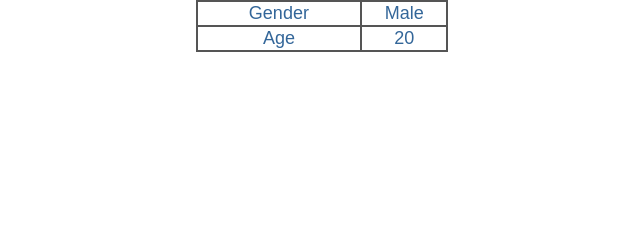
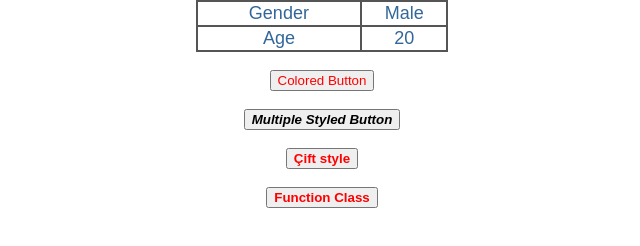
Before and after one commit to serhatyl/Angular2NestedComponent, an Angular app: page / in a window 1280 px wide. Shown: the part 524-770 px from the top of the page, without its empty margins (318-958 px from the left). Built offline with nearby package versions, Linux system fonts and the light colour scheme.

Commit message:
Class Binding

```diff
--- a/src/app/app.component.html
+++ b/src/app/app.component.html
@@ -14,5 +14,9 @@
   <span bind-innerHtml='pageHeader'></span><!--cannonical form yöntemi-->
   <!--Angular ayrıca veriyi bind etmeden önce kötü amaçlı olup olmadığını kontrol eder bkz.16.Satır-->
   <div [innerHtml]='badQuery'></div>
-  <app-employee></app-employee>
+  <app-employee></app-employee><br>
+  <button class="colorClass">Colored Button</button><br><br>
+  <button [class]='buttonClassToApply'>Multiple Styled Button</button><br><br>
+  <button class="colorClass" [class.boldClass]='applyBoldClass'>Çift style</button><br><br>
+  <button class="colorClass" [ngClass]='addClasses()'>Function Class</button>
 </div>
--- a/src/app/app.component.ts
+++ b/src/app/app.component.ts
@@ -11,6 +11,8 @@ export class AppComponent {
   firstName = 'Serhat';
   lastName = 'Yılmaz';
   btnIsDisabled = true;
+  applyBoldClass = true;
+  buttonClassToApply = 'italicClass boldClass';
 
   badQuery = '<script>Hacked by Serhat</script>';
 
@@ -18,4 +20,13 @@ export class AppComponent {
     return this.firstName + ' ' + this.lastName;
   }
 
+  addClasses() {
+    let classes = {
+      boldClass : true,
+      italicClass : false
+    };
+
+    return classes;
+  }
+
 }
--- a/src/styles.css
+++ b/src/styles.css
@@ -11,3 +11,15 @@ table{
 td{
     border: 2px solid #555;
 }
+
+.boldClass{
+    font-weight: bold;
+}
+
+.italicClass{
+    font-style: italic;
+}
+
+.colorClass{
+    color:red;
+}
```
